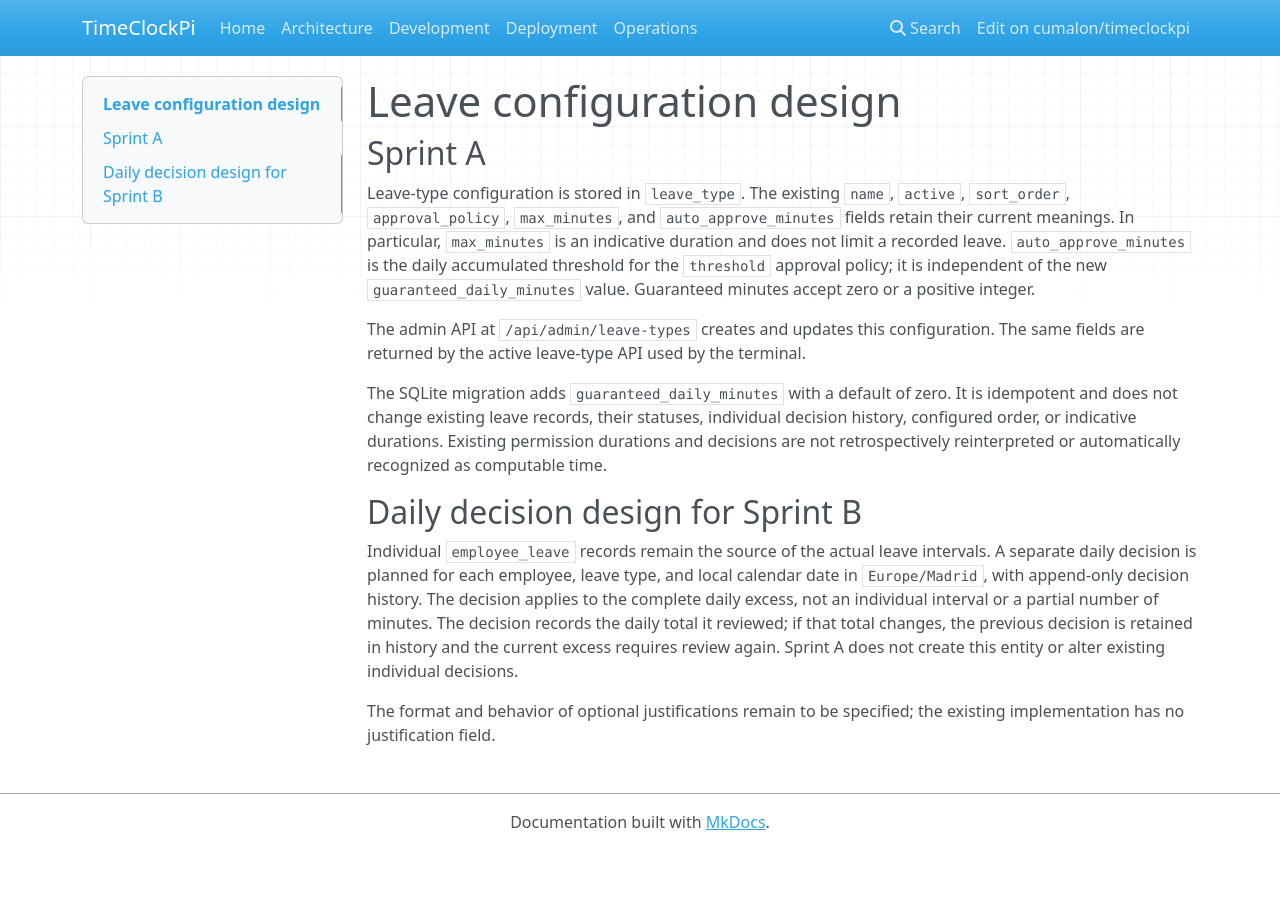
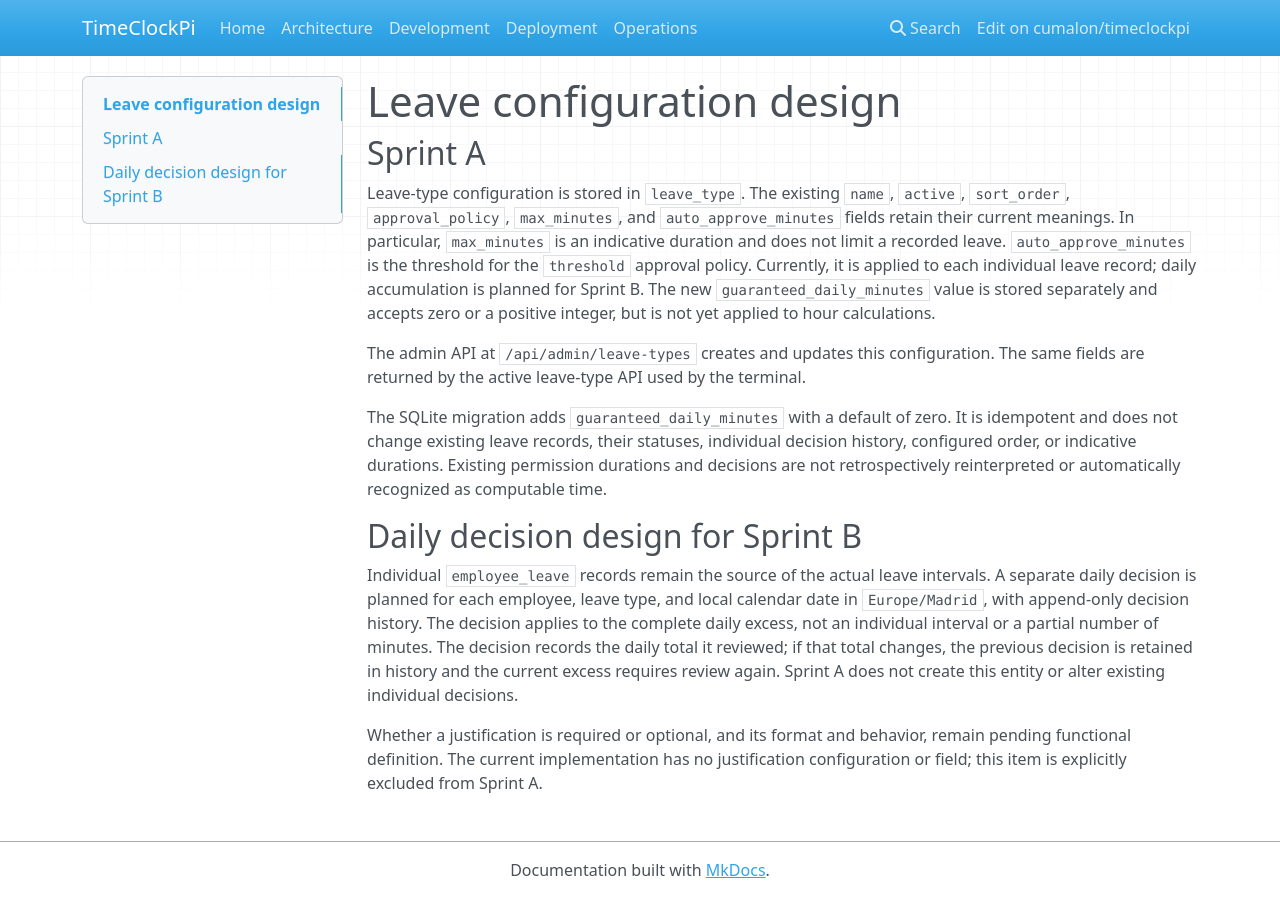
Before and after one commit to cumalon/punchclock, an MkDocs documentation site: the page built from docs/leave-configuration.md, in a window 1280 px wide. Built offline with MkDocs 1.6.1, drawn with Linux system fonts in a browser that asks for light colours; nearby versions of some CDN libraries.

Commit message:
Address Sprint A review feedback
Co-authored-by: cumalon <17552234+cumalon@users.noreply.github.com>

```diff
--- a/docs/leave-configuration.md
+++ b/docs/leave-configuration.md
@@ -6,9 +6,11 @@ Leave-type configuration is stored in `leave_type`. The existing `name`,
 `active`, `sort_order`, `approval_policy`, `max_minutes`, and
 `auto_approve_minutes` fields retain their current meanings. In particular,
 `max_minutes` is an indicative duration and does not limit a recorded leave.
-`auto_approve_minutes` is the daily accumulated threshold for the `threshold`
-approval policy; it is independent of the new `guaranteed_daily_minutes`
-value. Guaranteed minutes accept zero or a positive integer.
+`auto_approve_minutes` is the threshold for the `threshold` approval policy.
+Currently, it is applied to each individual leave record; daily accumulation
+is planned for Sprint B. The new `guaranteed_daily_minutes` value is stored
+separately and accepts zero or a positive integer, but is not yet applied to
+hour calculations.
 
 The admin API at `/api/admin/leave-types` creates and updates this
 configuration. The same fields are returned by the active leave-type API used
@@ -31,5 +33,7 @@ reviewed; if that total changes, the previous decision is retained in history
 and the current excess requires review again. Sprint A does not create this
 entity or alter existing individual decisions.
 
-The format and behavior of optional justifications remain to be specified;
-the existing implementation has no justification field.
+Whether a justification is required or optional, and its format and behavior,
+remain pending functional definition. The current implementation has no
+justification configuration or field; this item is explicitly excluded from
+Sprint A.
--- a/static/admin.css
+++ b/static/admin.css
@@ -1096,7 +1096,7 @@ input[type="checkbox"] {
 }
 .leave-type-active input { width: 17px; min-height: 17px; height: 17px; margin: 0; }
 .leave-type-actions {
-    grid-column: 7;
+    grid-column: 8;
     display: flex;
     justify-content: flex-end;
     align-items: center;
@@ -1112,7 +1112,7 @@ input[type="checkbox"] {
         gap: 6px;
         padding: 10px;
     }
-    .leave-type-actions { grid-column: 7; gap: 4px; }
+    .leave-type-actions { grid-column: 8; gap: 4px; }
     .leave-type-actions button { padding: 7px 8px; font-size: .84rem; }
 }
 @media (max-width: 1050px) {
```
Also changed, not shown: 2 other files.
